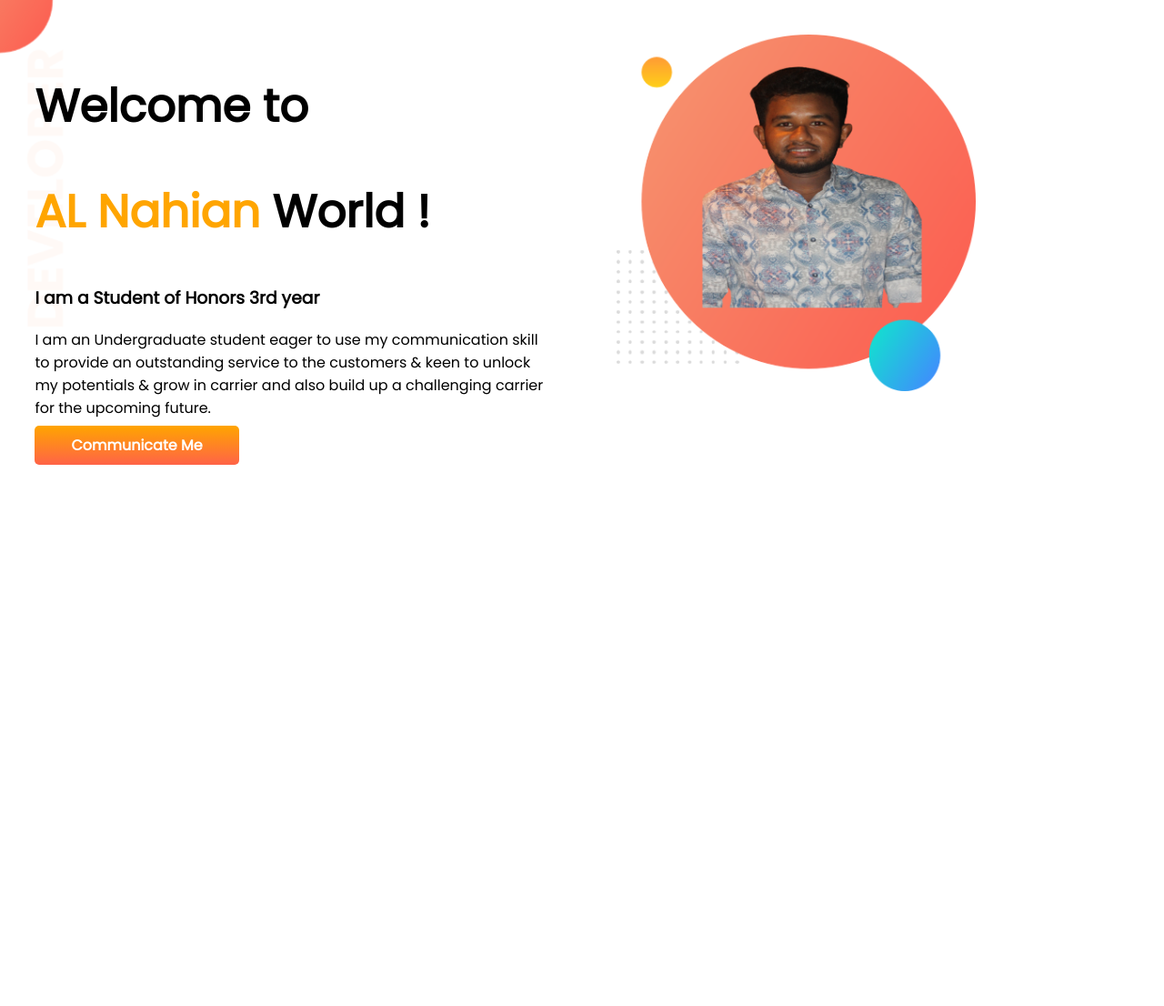
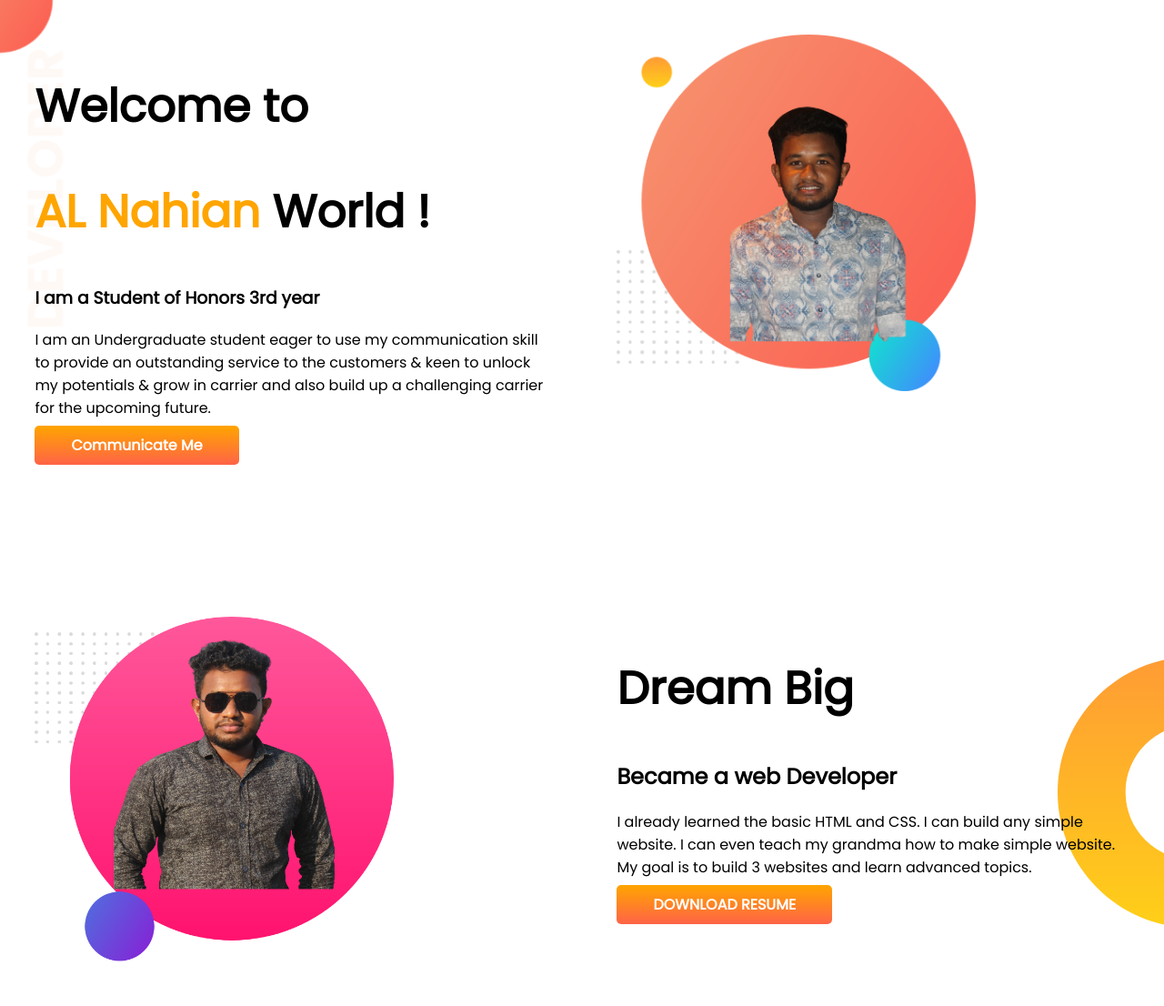
Before and after one commit to mdnahiankhan/developer-portfolio, a plain HTML site: page index.html in a window 1280 px wide. Shown: the whole page at 91% size. Before the commit the page ends 800 px from the top, so only its background shows below. Drawn offline with Linux system fonts and the light colour scheme.

Commit message:
dream added

```diff
--- a/index.html
+++ b/index.html
@@ -26,10 +26,22 @@
             <a class="link-button" target="_blank" href="https://www.linkedin.com/feed/">Communicate Me</a>
         </div>
         <div class="Half-width">
-            <img src="my-bg (1).png" alt="">
+            <img src="my-bg (5).png" alt="">
         </div>
     </section>
-
+    <section class="dream-big">
+        <div class="Half-width">
+            <img src="my-bg2 (1).png" alt="">
+        </div>
+        <div class="Half-width">
+            <h1>Dream Big</h1>
+            <h2>Became a web Developer</h2>
+            <p>I already learned the basic HTML and CSS. I can build any simple website. I can even teach my grandma how
+                to
+                make simple website. My goal is to build 3 websites and learn advanced topics.</p>
+            <a class="link-button" target="_blank" href="https://www.linkedin.com/feed/">DOWNLOAD RESUME</a>
+        </div>
+    </section>
 </body>
 
 </html>
--- a/style.css
+++ b/style.css
@@ -13,6 +13,7 @@ h1 {
 
 section {
     display: flex;
+    margin-bottom: 100px;
 }
 
 .Half-width {
@@ -37,3 +38,9 @@ section {
     background-image: url(images/top-banner.png);
     background-repeat: no-repeat;
 }
+
+.dream-big {
+    background-image: url(images/dream-bg.png);
+    background-repeat: no-repeat;
+    background-position: right;
+}
```
Also changed, not shown: images/dream-bg.png (added), my-bg (1).png (deleted), my-bg (5).png (added), my-bg2 (1).png (added).
